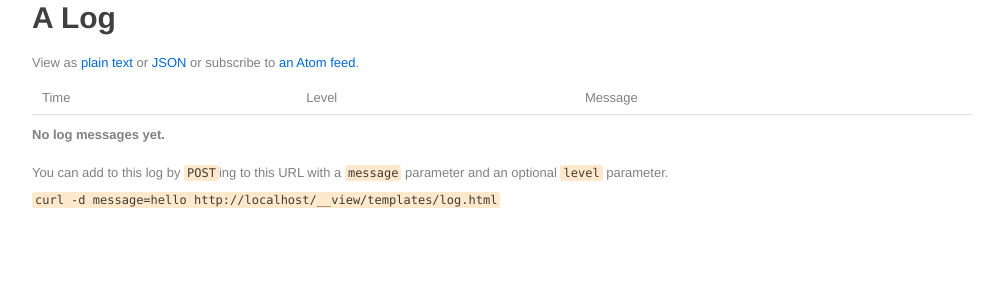
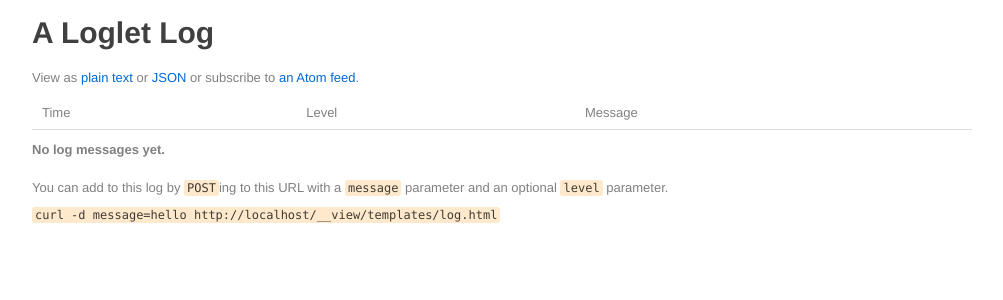
Before and after one commit to sampsyo/loglet, a Flask app: template templates/log.html in a window 1280 px wide. Shown: the top 300 px of the page, without its empty margins (138-1141 px from the left). Run offline with Flask 2, Linux system fonts and the light colour scheme; the template is opened without the code that fills it: most values are stand-ins (such as "Sample title", 1, 10 or a date in 2020).

Commit message:
cosmetic tweaks

```diff
--- a/loglet.py
+++ b/loglet.py
@@ -153,7 +153,8 @@ def log(longid):
 def logtxt(longid):
     outlines = []
     for message in _messages_for_log(longid):
-        outlines.append('%i %s' % (message['time'], message['message']))
+        outlines.append('%i %i %s' %
+                        (message['time'], message['level'], message['message']))
     text = "\n".join(outlines)
     return flask.Response(text, content_type="text/plain")
 
--- a/static/loglet.css
+++ b/static/loglet.css
@@ -18,3 +18,7 @@ td.level {
     margin-top: -0.5em;
     margin-bottom: 1.5em;
 }
+
+h1 {
+    margin-top: 0.5em;
+}
--- a/templates/log.html
+++ b/templates/log.html
@@ -1,5 +1,5 @@
 {% extends "base.html" %}
-{% block title %}Loglet: A Log{% endblock %}
+{% block title %}Loglet: {{ longid }}{% endblock %}
 {% block head %}
     {{ super() }}
     <link rel="alternate"
@@ -7,7 +7,7 @@
           href="{{ url_for('logfeed', longid=longid) }}">
 {% endblock %}
 {% block content %}
-    <h1>A Log</h1>
+    <h1>A Loglet Log</h1>
     <p>
         View as
         <a href="{{ url_for('logtxt', longid=longid) }}">plain text</a>
```
